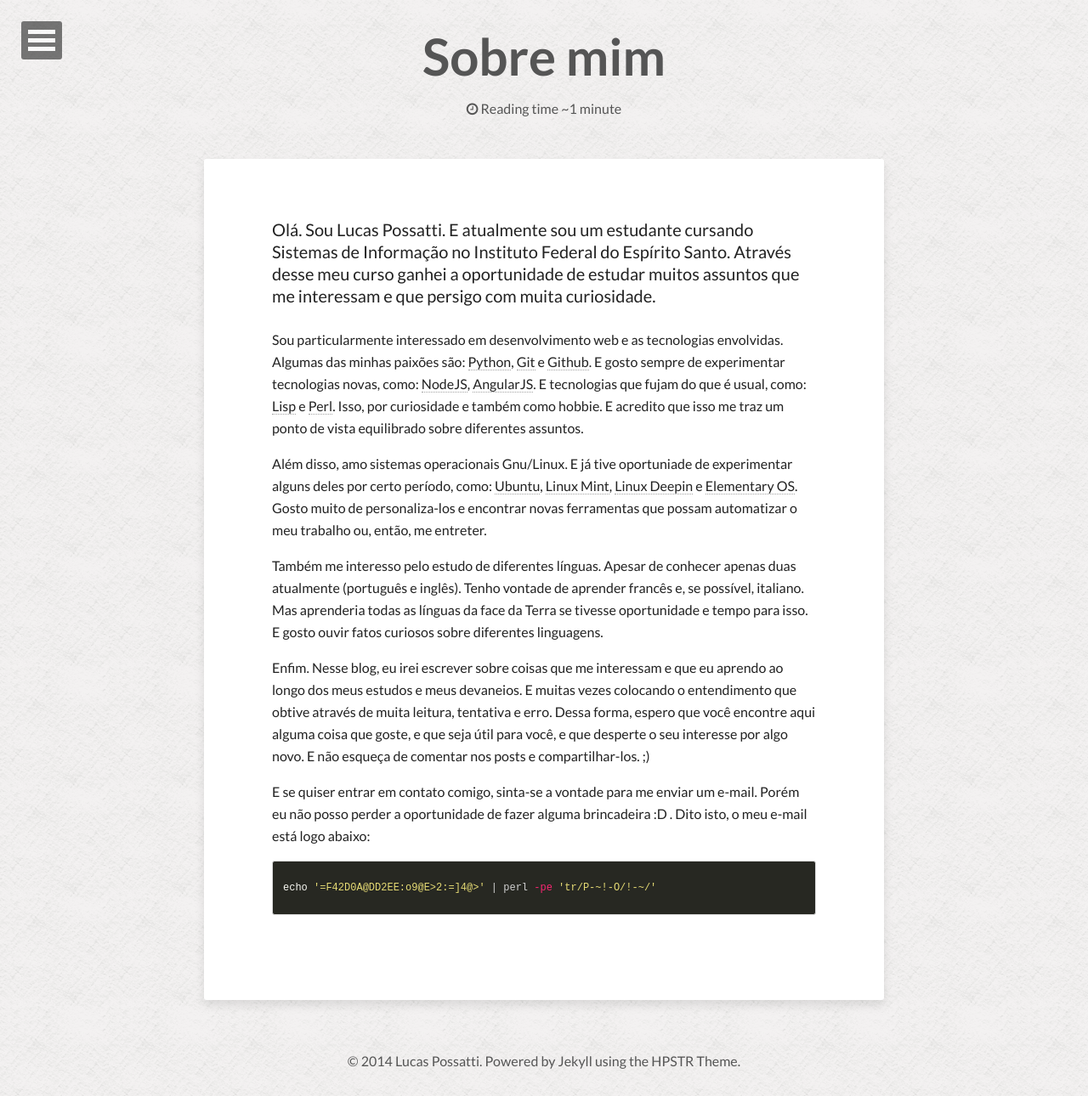
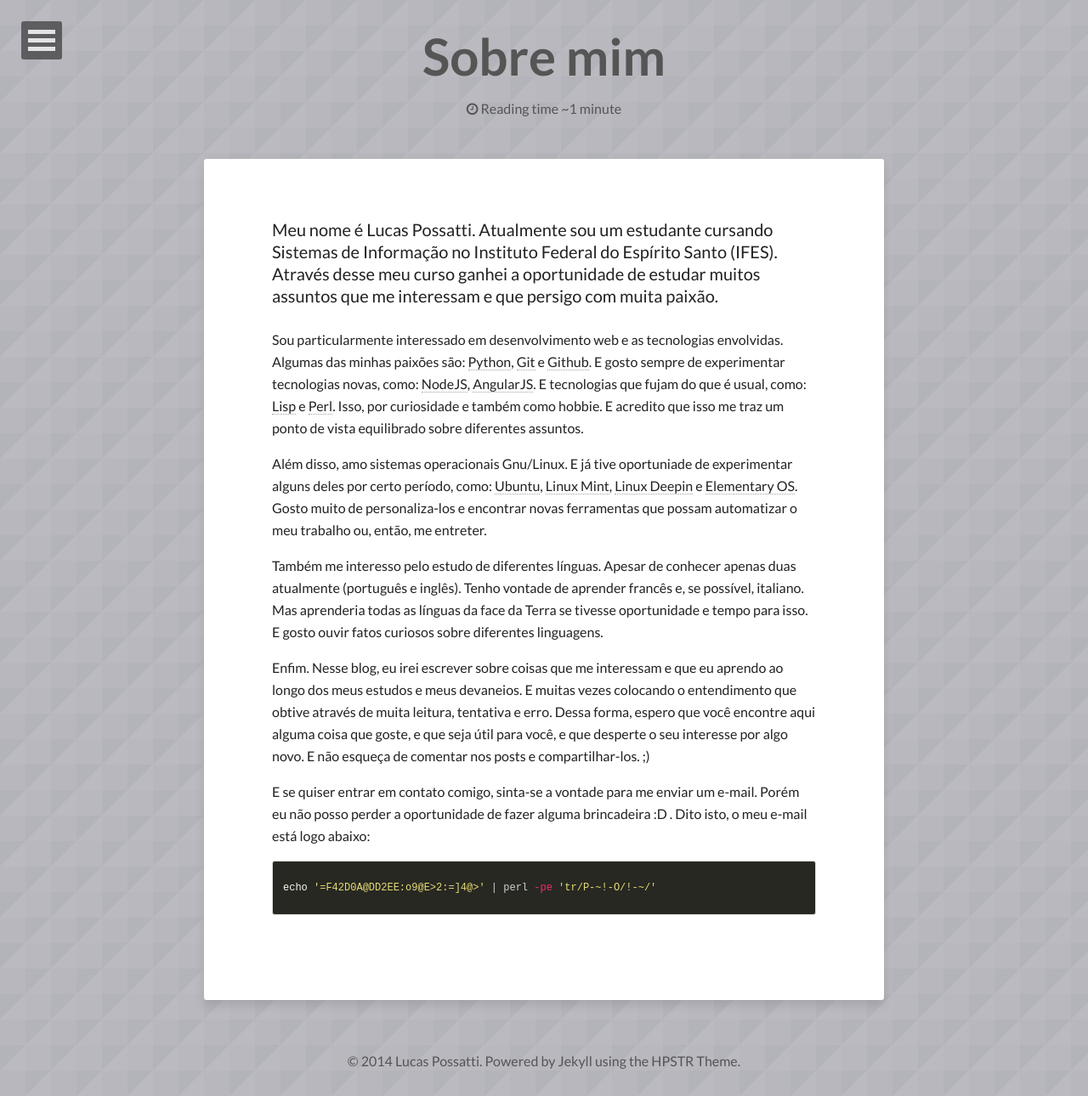
Before and after one commit to possatti/old-blog, a Jekyll site: the page built from about.md, in a window 1280 px wide. Shown: the whole page at 85% size. Built offline with Jekyll 4.4.1, drawn with Linux system fonts in a browser that asks for light colours; nearby versions of some CDN libraries.

Commit message:
Mudança na imagem de fundo e algumas palavras do 'about.md'

```diff
--- a/about.md
+++ b/about.md
@@ -4,10 +4,10 @@
 title: "Sobre mim"
 description: "Uma pequena descrição sobre mim"
 image:
-  background: witewall_3.png
+  background: triangular.png
 ---
 
-Olá. Sou Lucas Possatti. E atualmente sou um estudante cursando Sistemas de Informação no Instituto Federal do Espírito Santo. Através desse meu curso ganhei a oportunidade de estudar muitos assuntos que me interessam e que persigo com muita curiosidade.
+Meu nome é Lucas Possatti. Atualmente sou um estudante cursando Sistemas de Informação no Instituto Federal do Espírito Santo (IFES). Através desse meu curso ganhei a oportunidade de estudar muitos assuntos que me interessam e que persigo com muita paixão.
 
 Sou particularmente interessado em desenvolvimento web e as tecnologias envolvidas. Algumas das minhas paixões são: [Python][python], [Git][git] e [Github][github]. E gosto sempre de experimentar tecnologias novas, como: [NodeJS][nodejs], [AngularJS][angularjs]. E tecnologias que fujam do que é usual, como: [Lisp][lisp] e [Perl][perl]. Isso, por curiosidade e também como hobbie. E acredito que isso me traz um ponto de vista equilibrado sobre diferentes assuntos.
 
```
